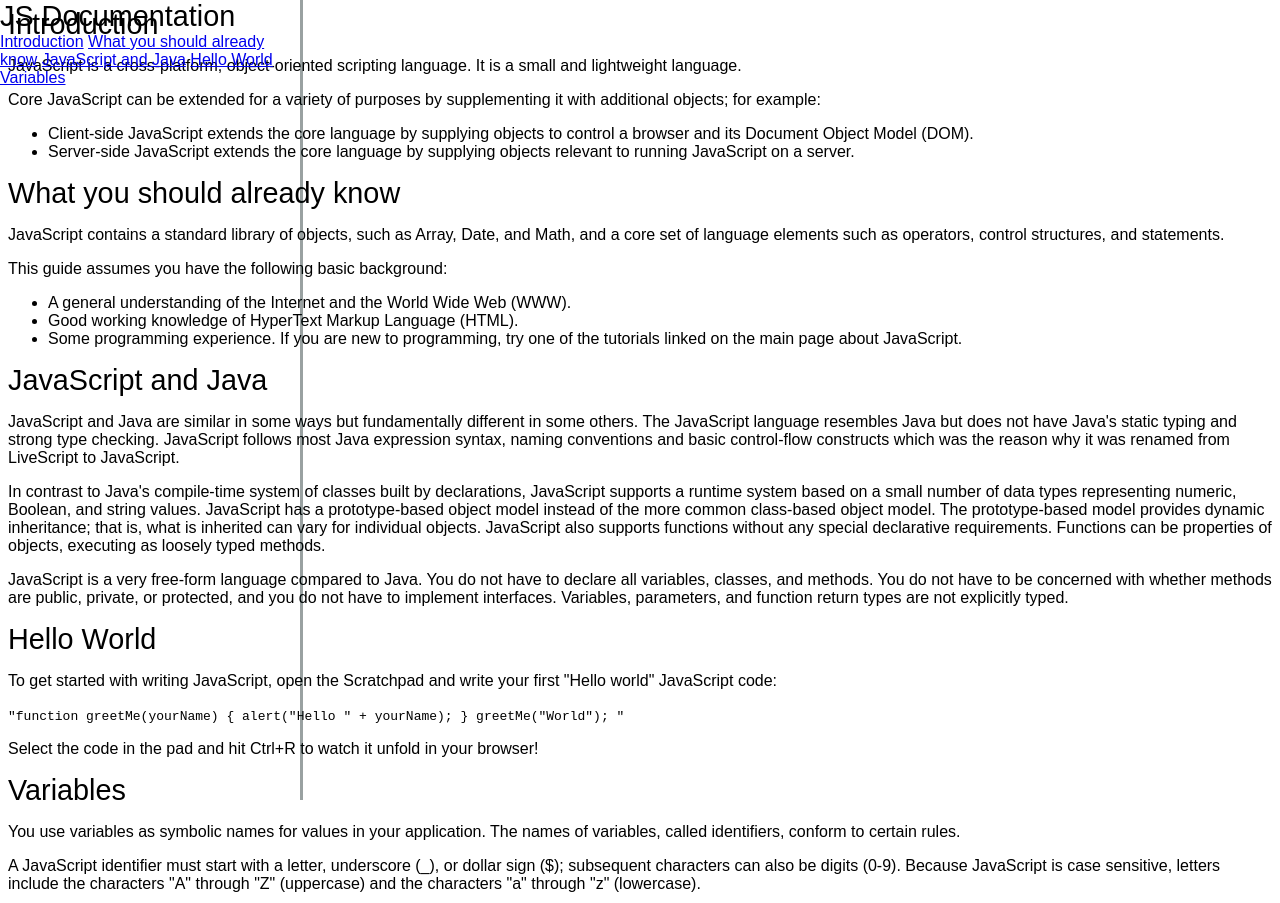
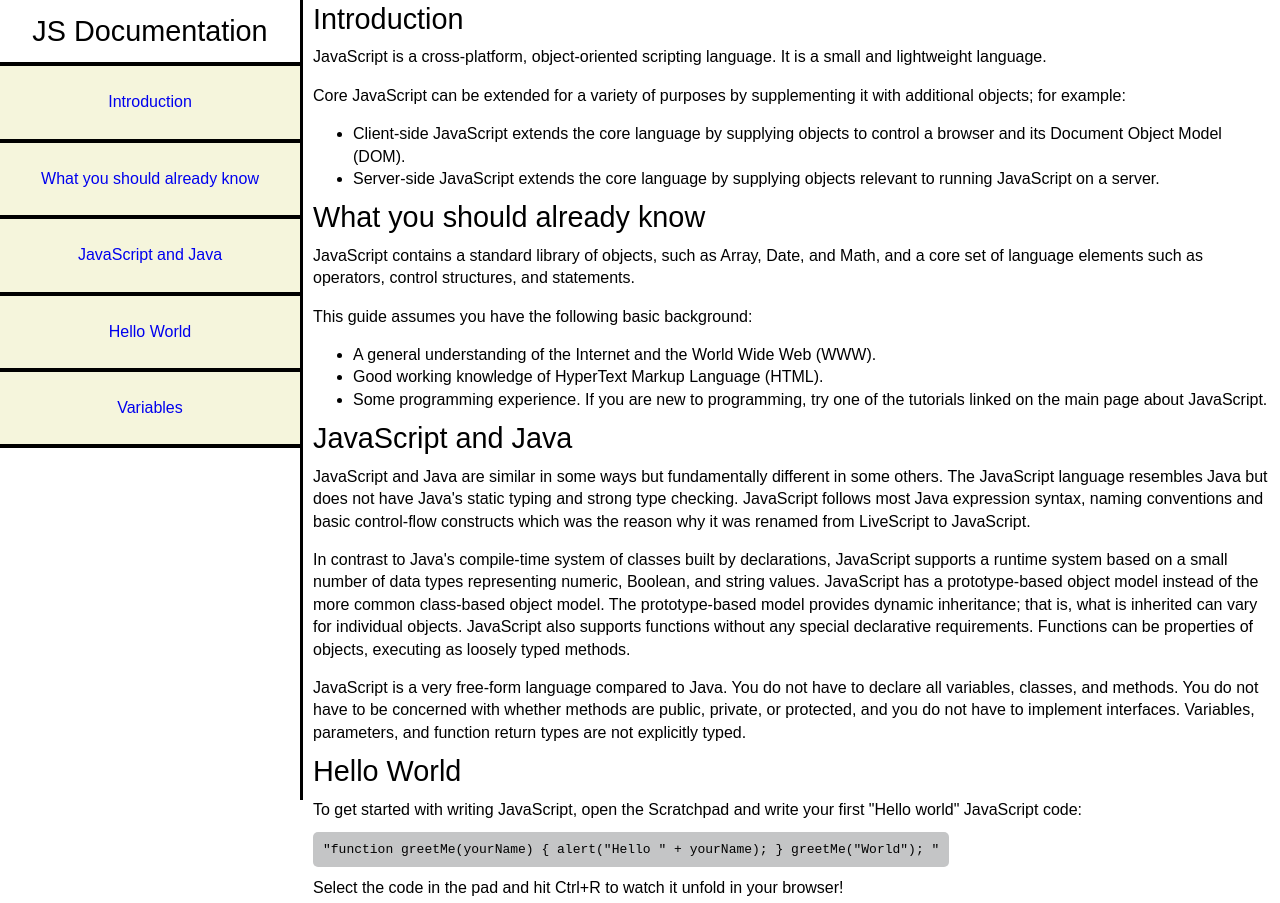
Before and after one commit to samiyaalizaidi/freeCodeCamp-WebDev-CodeFiles, a plain HTML site: page Technical Documentation/index.html in a window 1280 px wide. Shown: the top 903 px of the page. Drawn offline with Linux system fonts and the light colour scheme.

Commit message:
the navbar is in place now

```diff
--- a/Technical Documentation/index.html
+++ b/Technical Documentation/index.html
@@ -65,14 +65,22 @@
         <p>This syntax can be used to declare a block scope local variable. See Variable scope below.</p>
         <code>if (true) { var x = 5; } console.log(x); // 5</code>
       </section>
+    <!-- <nav id='navbar'>
+      <header>JS Documentation</header>
+      <a class='nav-link' href='#introduction'>Introduction</a>
+      <a class='nav-link' href='#already_know'>What you should already know</a>
+      <a class='nav-link' href='#javascript_and_java'>JavaScript and Java</a>
+      <a class='nav-link' href='#hello_world'>Hello World</a>
+      <a class='nav-link' href='#variables'>Variables</a>
+    </nav> -->
+    </main>
     <nav id='navbar'>
       <header>JS Documentation</header>
-      <a class='nav-link' href='introduction'>Introduction</a>
-      <a class='nav-link' href='already_know'>What you should already know</a>
-      <a class='nav-link' href='javascript_and_java'>JavaScript and Java</a>
-      <a class='nav-link' href='hello_world'>Hello World</a>
-      <a class='nav-link' href='variable'>Variables</a>
+      <a class='nav-link' href='#introduction'>Introduction</a>
+      <a class='nav-link' href='#already_know'>What you should already know</a>
+      <a class='nav-link' href='#javascript_and_java'>JavaScript and Java</a>
+      <a class='nav-link' href='#hello_world'>Hello World</a>
+      <a class='nav-link' href='#variables'>Variables</a>
     </nav>
-    </main>
   </body>
 </html>
--- a/Technical Documentation/styles.css
+++ b/Technical Documentation/styles.css
@@ -1,10 +1,17 @@
 html {
   font-family: sans-serif;
+  line-height: 1.4em;
 }
 
 header {
   font-size: 1.5em;
   color: black;
+  margin-top: 10px;
+}
+
+#main-doc{
+  margin-left: 290px;
+  padding-left: 15px;
 }
 
 #navbar {
@@ -15,7 +22,7 @@ header {
   width: 300px;
   height: 100%;
   border-right: solid;
-  border-color: rgba(0, 22, 22, 0.4);
+  border-color: black;
 }
 
 #navbar ul {
@@ -37,3 +44,49 @@ header {
   text-align: left;
   margin: 0px;
 }
+
+a {
+  display: block;
+  /* margin-bottom: 10px; */
+  padding-top: 25px;
+  padding-bottom: 25px;
+  /* margin-left: 10px; */
+  border:rgba(0, 22, 22, 0.4);
+  text-align: center;
+  background-color: beige;
+  border: 2px solid black ;
+  text-decoration: none;
+  border-left: none;
+  border-right: none;
+}
+
+a:visited {
+  color: black;
+}
+
+a:first-of-type {
+  border-top-width: 4px;
+}
+
+a:last-of-type{
+  border-bottom-width: 4px;
+}
+
+* {
+  scroll-behavior: smooth;
+}
+
+code {
+  background-color: rgb(196, 197, 198);
+  padding: 10px;
+  margin-top: 10px;
+  margin-bottom: 10px;
+  border-radius: 5px;
+  margin-bottom: 2cm;
+}
+
+#navbar header {
+  margin-top: 20px;
+  margin-bottom: 20px;
+  text-align: center;
+}
```
